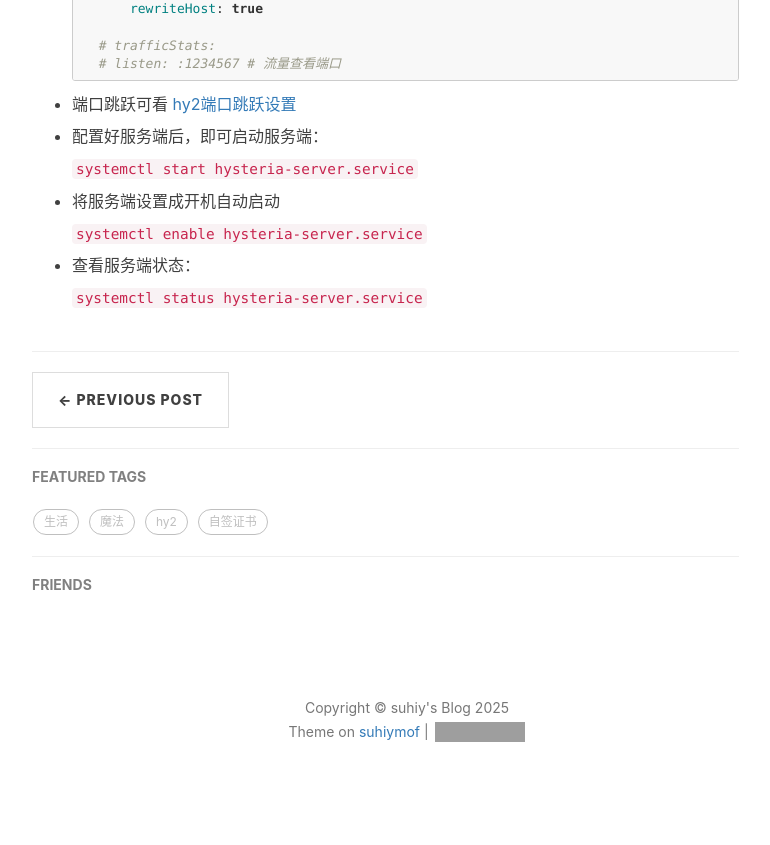
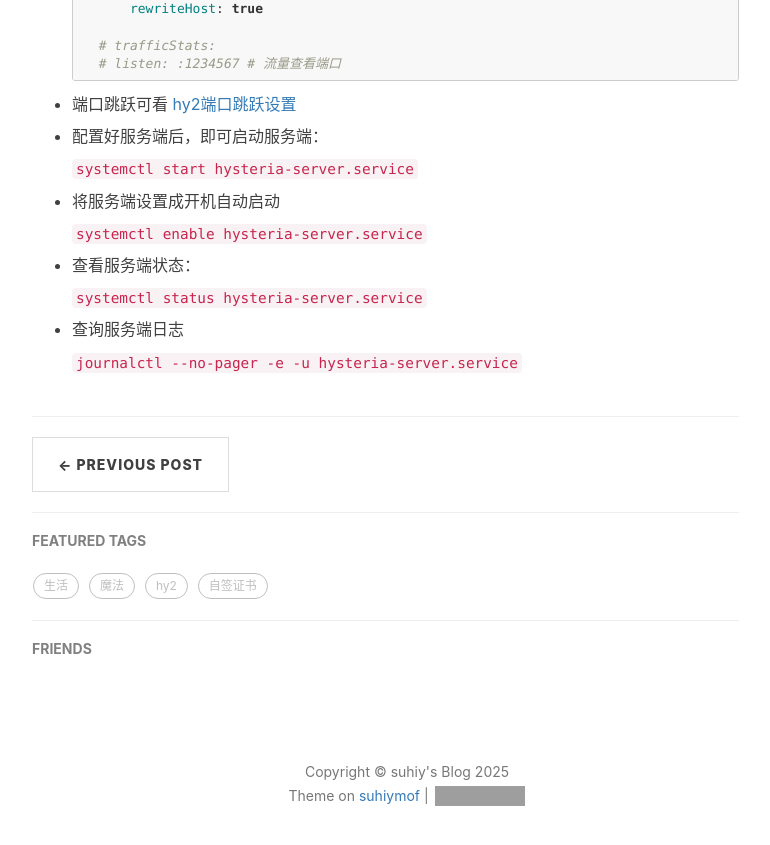
Before and after one commit to suhiymof/suhiymof.github.io, a Jekyll site: the page built from _posts/2025-09-11-hy2相关.markdown, in a window 1280 px wide and 900 px high, scrolled down 1773 px. Shown: the top 845 px of the window, without its empty margins (233-1003 px from the left). Built offline with Jekyll 4.4.1, drawn with Linux system fonts in a browser that asks for light colours; nearby versions of some CDN libraries; comment, search, counter and statistics services are not loaded; grey boxes are pictures that could not be loaded.

Commit message:
hy2相关

```diff
--- a/_posts/2025-09-11-hy2相关.markdown
+++ b/_posts/2025-09-11-hy2相关.markdown
@@ -97,3 +97,7 @@ tags:
 - 查看服务端状态：
 
     `systemctl status hysteria-server.service`
+
+- 查询服务端日志
+
+    `journalctl --no-pager -e -u hysteria-server.service`
```
